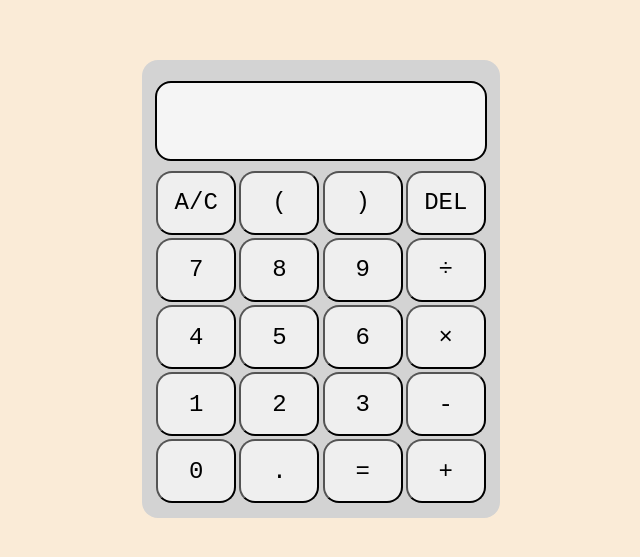
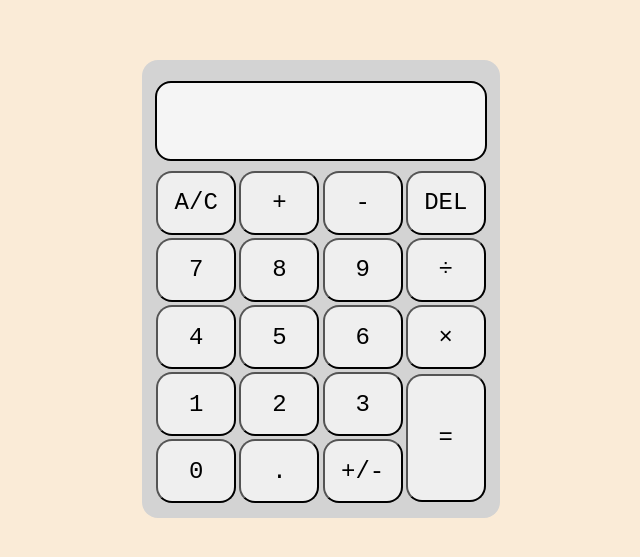
Before and after one commit to mohammedalfa/other-calc, a plain HTML site: page index.html in a window 1280 px wide. Shown: the part 111-668 px from the top of the page, without its empty margins (319-959 px from the left). Drawn offline with Linux system fonts and the light colour scheme.

Commit message:
better layout

```diff
--- a/index.html
+++ b/index.html
@@ -17,8 +17,8 @@
         <table>
           <tr>
             <td><button class="clear">A/C</button></td>
-            <td><button class="parantheses">(</button></td>
-            <td><button class="parantheses">)</button></td>
+            <td><button class="operator">+</button></td>
+            <td><button class="operator">-</button></td>
             <td><button class="delete">DEL</button></td>
           </tr>
           <tr>
@@ -37,13 +37,12 @@
             <td><button class="number">1</button></td>
             <td><button class="number">2</button></td>
             <td><button class="number">3</button></td>
-            <td><button class="operator">-</button></td>
+            <td rowspan="2"><button class="equal">=</button></td>
           </tr>
           <tr>
             <td><button class="number">0</button></td>
             <td><button class="decimal">.</button></td>
-            <td><button class="equal">=</button></td>
-            <td><button class="operator">+</button></td>
+            <td><button class="negative">+/-</button></td>
           </tr>
         </table>
       </div>
--- a/script.js
+++ b/script.js
@@ -77,6 +77,8 @@ operatorButtons.forEach((btn) => {
   });
 });
 
+const negativeButton = document.querySelector(".negative");
+
 const equalButton = document.querySelector(".equal");
 equalButton.addEventListener("click", () => {
   if (calculator.display === "" || calculator.operator === null) return;
--- a/style.css
+++ b/style.css
@@ -24,12 +24,25 @@ html, body {
   border-radius: 1rem;
 }
 
+table {
+  table-layout: fixed;
+}
+
+td {
+  height: 25%;
+  vertical-align: middle;
+}
+
 button {
   width: 5rem;
   height: 4rem;
   font-size: 1.5rem;
   margin: 0.1rem;
   border-radius: 1rem;
+}
+
+.equal {
+  height: 8rem;
 }
 
 .display {
```
